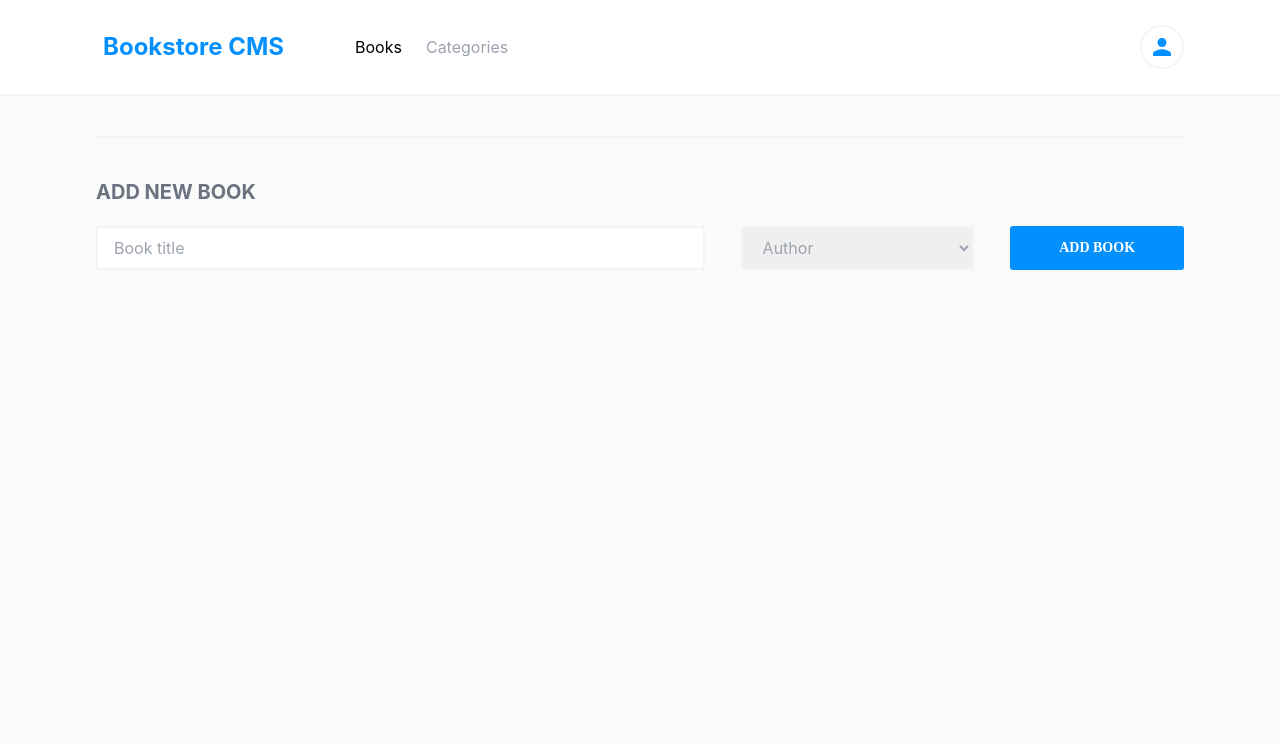
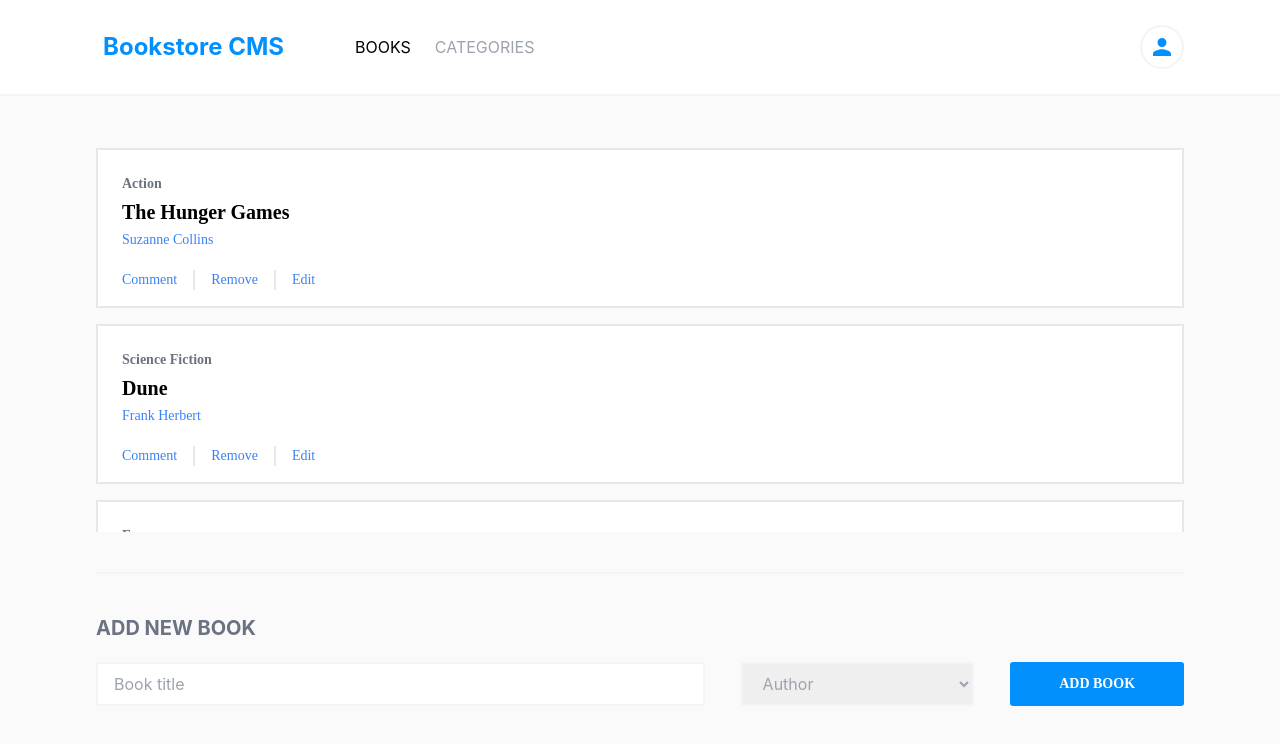
Before and after one commit to Mofuhidy/bookstore-react, a React (Create React App) app: page / in a window 1280 px wide. Shown: the top 744 px of the page. Built offline with nearby package versions, Linux system fonts and the light colour scheme.

Commit message:
Add the books with the delete func

```diff
--- a/package.json
+++ b/package.json
@@ -6,11 +6,14 @@
     "@testing-library/jest-dom": "^5.16.5",
     "@testing-library/react": "^13.4.0",
     "@testing-library/user-event": "^13.5.0",
+    "prop-types": "^15.8.1",
     "react": "^18.2.0",
     "react-dom": "^18.2.0",
     "react-icons": "^4.10.1",
     "react-router-dom": "^6.14.1",
     "react-scripts": "5.0.1",
+    "uuid": "^9.0.0",
+    "uuidv4": "^6.2.13",
     "web-vitals": "^2.1.4"
   },
   "scripts": {
--- a/src/components/Book.js
+++ b/src/components/Book.js
@@ -0,0 +1,38 @@
+import PropTypes from 'prop-types';
+
+function Book({ books, onDelete }) {
+  return (
+    <>
+      { books.map((book) => (
+        <div className="bookCard bg-white border-2 border-solid border-gray-200  h-40 flex my-4" key={book.id}>
+          <div className="bookSection flex flex-col pt-6 pl-6  items-start">
+            <div className="bookDetails flex gap-1 flex-col items-start">
+              <p className="category roboto font-bold text-sm text-gray-500">{book.category}</p>
+              <h3 className="title roboto font-bold text-xl">{book.title}</h3>
+              <p className="author roboto text-sm font-light text-blue-500">{book.author}</p>
+            </div>
+            <div className="bookActions mt-5 flex items-start">
+              <ul className="flex divide-x-2  divide-gray-200 items-start">
+                <li className="roboto text-sm font-light text-blue-500 pr-4 hover:font-medium"><button type="button">Comment</button></li>
+                <li className="roboto text-sm font-light text-blue-500 px-4 hover:font-medium"><button type="button" onClick={() => onDelete(book.id)}>Remove</button></li>
+                <li className="roboto text-sm font-light text-blue-500 px-4  hover:font-medium"><button type="button">Edit</button></li>
+              </ul>
+            </div>
+          </div>
+        </div>
+      ))}
+
+    </>
+  );
+}
+
+Book.propTypes = {
+  books: PropTypes.arrayOf(
+    PropTypes.shape({
+      id: PropTypes.number.isRequired,
+      title: PropTypes.string.isRequired,
+    }),
+  ).isRequired,
+  onDelete: PropTypes.func.isRequired,
+};
+export default Book;
--- a/src/components/BookContainer.js
+++ b/src/components/BookContainer.js
@@ -0,0 +1,36 @@
+import { useState } from 'react';
+import { v4 as uuid } from 'uuid';
+import Book from './Book';
+
+function BookContainer() {
+  const [books, setBook] = useState([
+    {
+      id: uuid(),
+      title: 'The Hunger Games',
+      author: 'Suzanne Collins',
+      category: 'Action',
+    },
+    {
+      id: uuid(),
+      title: 'Dune',
+      author: 'Frank Herbert',
+      category: 'Science Fiction',
+    },
+    {
+      id: uuid(),
+      title: 'Capital in the Twenty-First Century',
+      author: 'Suzanne Collins',
+      category: 'Economy',
+    },
+  ]);
+
+  const handeDelete = (id) => {
+    setBook(books.filter((book) => book.id !== id));
+  };
+  return (
+    <main className=" h-[50vh] overflow-auto mt-9 px-24 pb-20">
+      <Book books={books} onDelete={handeDelete} />
+    </main>
+  );
+}
+export default BookContainer;
--- a/src/components/Navbar.js
+++ b/src/components/Navbar.js
@@ -10,10 +10,10 @@ function Navbar() {
       <div className="flex justify-between w-full ml-16">
         <ul className="list-none flex gap-6 items-center">
           <li>
-            <NavLink to="/" className=" text-gray-400 aria-[current=page]:text-black">Books</NavLink>
+            <NavLink to="/" className=" text-gray-400 aria-[current=page]:text-black uppercase">Books</NavLink>
           </li>
           <li>
-            <NavLink to="/categories" className=" text-gray-400 aria-[current=page]:text-black">Categories</NavLink>
+            <NavLink to="/categories" className=" text-gray-400 aria-[current=page]:text-black uppercase">Categories</NavLink>
           </li>
         </ul>
         <div className="border-gray-100 border-2 border-solid rounded-full p-2">
--- a/src/pages/Books.js
+++ b/src/pages/Books.js
@@ -1,8 +1,10 @@
 import AddNewBook from '../components/AddNewBook';
+import BookContainer from '../components/BookContainer';
 
 function Books() {
   return (
     <main className="booksPage">
+      <BookContainer />
       <AddNewBook />
     </main>
   );
```
Also changed, not shown: 1 other file (tests, documents, lock files or other folders).
